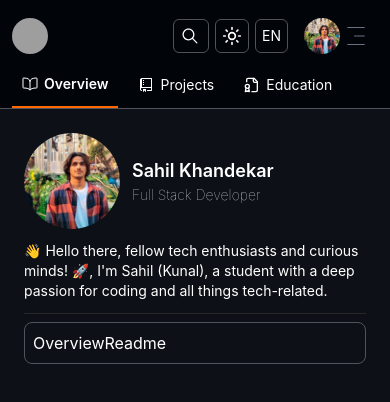
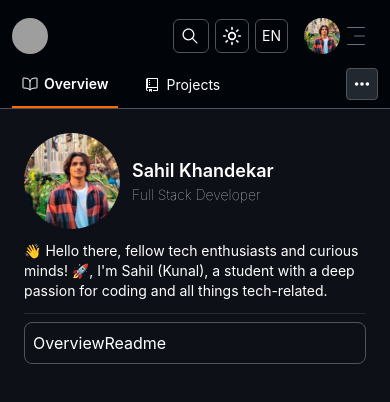
Before and after one commit to KunalKhandekar/kunalkhandekar.dev, a Next.js app: page / in a window 390 px wide. Shown: the top 402 px of the page. Built offline with nearby package versions, Linux system fonts and the light colour scheme; grey boxes are pictures that could not be loaded.

Commit message:
Navbar Responsive for mobile like GitHub

```diff
--- a/package.json
+++ b/package.json
@@ -9,6 +9,7 @@
   },
   "dependencies": {
     "@next/font": "^14.2.15",
+    "@radix-ui/react-popover": "^1.1.15",
     "@radix-ui/react-tooltip": "^1.2.8",
     "lucide-react": "^0.543.0",
     "next": "15.5.2",
--- a/src/components/Navbar.jsx
+++ b/src/components/Navbar.jsx
@@ -1,74 +1,134 @@
 "use client";
-
-import React from "react";
-import Button from "./lib/Button";
+import React, { useState } from "react";
+import Link from "next/link";
+import { usePathname } from "next/navigation";
 import { IoBookOutline } from "react-icons/io5";
 import { GoRepoForked } from "react-icons/go";
 import { VscRepo } from "react-icons/vsc";
 import { LuFileBadge } from "react-icons/lu";
 import { MdOutlineBadge } from "react-icons/md";
-import { usePathname } from "next/navigation";
-import Link from "next/link";
+import { HiDotsHorizontal } from "react-icons/hi";
+import {
+  Popover,
+  PopoverContent,
+  PopoverTrigger,
+} from "../components/lib/Popover";
+import Button from "./lib/Button";
 
 export default function Navbar() {
   const pathname = usePathname();
+  const [open, setOpen] = useState(false);
 
   const topics = [
     {
       name: "overview",
       icon: <IoBookOutline className="size-4" />,
       path: "/",
+      hiddenAt: "max-[280px]:hidden",
+      blockAt: "max-[280px]:block",
     },
     {
       name: "projects",
       icon: <VscRepo className="size-4" />,
       path: "/projects",
+      hiddenAt: "max-[330px]:hidden",
+      blockAt: "max-[330px]:block",
     },
     {
       name: "education",
       icon: <LuFileBadge className="size-4" />,
       path: "/education",
+      hiddenAt: "max-[450px]:hidden",
+      blockAt: "max-[450px]:block",
     },
-    // {
-    //   name: "achievements",
-    //   icon: <GoRepoForked className="size-4" />,
-    //   path: "/achievements",
-    // },
-    // {
-    //   name: "experience",
-    //   icon: <MdOutlineBadge className="size-4" />,
-    //   path: "/experience",
-    // },
+    {
+      name: "achievements",
+      icon: <GoRepoForked className="size-4" />,
+      path: "/achievements",
+      hiddenAt: "max-[570px]:hidden",
+      blockAt: "max-[570px]:block",
+    },
+    {
+      name: "experience",
+      icon: <MdOutlineBadge className="size-4" />,
+      path: "/experience",
+      hiddenAt: "max-[700px]:hidden",
+      blockAt: "max-[700px]:block",
+    },
   ];
 
   return (
-    <nav className="">
-      <ul className="flex items-center justify-items-start gap-2.5">
-        {topics.map(({ name, icon, path }) => {
+    <nav className="w-full flex items-center justify-between">
+      <ul className="flex items-center gap-4">
+        {topics.map(({ name, icon, path, hiddenAt }) => {
           const isActive = pathname === path;
           return (
-            <div
+            <li
               key={name}
-              className={`pb-1.5 ${
+              className={`relative pb-1.5 ${hiddenAt} ${
                 isActive
-                  ? "font-semibold text-zinc-900 dark:text-white border-b-2 border-orange-500 rounded-none"
+                  ? "font-semibold text-zinc-900 dark:text-white border-b-2 border-orange-500"
                   : "text-zinc-600 dark:text-zinc-400 hover:text-zinc-900 dark:hover:text-white"
               }`}
             >
               <Link href={path}>
                 <Button
+                  type="ghost"
                   content={
                     <span className="flex justify-center items-center gap-1.5 capitalize">
                       {icon} {name}
                     </span>
                   }
-                  type="ghost"
                 />
               </Link>
-            </div>
+            </li>
           );
         })}
       </ul>
+
+      {/* Popover for collapsed items */}
+      <Popover open={open} onOpenChange={setOpen}>
+        <PopoverTrigger asChild>
+          <button
+            aria-haspopup="menu"
+            aria-expanded={open}
+            className="min-[701px]:hidden flex items-center justify-center w-8 h-8 rounded border border-zinc-300 dark:border-zinc-600 dark:bg-[#212830] mb-2"
+          >
+            <HiDotsHorizontal size={18} />
+          </button>
+        </PopoverTrigger>
+        <PopoverContent className="min-[701px]:hidden min-w-[140px] max-w-[200px]">
+          <ul className="flex flex-col gap-1">
+            {topics.map(({ name, icon, path, blockAt }) => {
+              const isActive = pathname === path;
+              return (
+                <li
+                  key={name}
+                  className={`relative hidden w-full ${blockAt} ${
+                    isActive ? "font-semibold text-orange-500" : ""
+                  }`}
+                >
+                  <Link
+                    href={path}
+                    className="flex items-center gap-2 text-zinc-700 dark:text-zinc-300 w-full"
+                    onClick={() => setOpen(false)}
+                  >
+                    <Button
+                      type="ghost"
+                      content={
+                        <span className="flex justify-center items-center gap-1.5 capitalize ">
+                          {icon} {name}
+                        </span>
+                      }
+                       classes="w-full justify-start"
+                    />
+                  </Link>
+                </li>
+              );
+            })}
+          </ul>
+        </PopoverContent>
+      </Popover>
     </nav>
   );
 }
--- /dev/null
+++ b/src/components/lib/Popover.jsx
@@ -0,0 +1,26 @@
+"use client";
+
+import * as React from "react";
+import * as PopoverPrimitive from "@radix-ui/react-popover";
+
+const Popover = PopoverPrimitive.Root;
+const PopoverTrigger = PopoverPrimitive.Trigger;
+const PopoverAnchor = PopoverPrimitive.Anchor;
+
+const PopoverContent = React.forwardRef(
+  ({ className = "", align = "center", sideOffset = 4, ...props }, ref) => (
+    <PopoverPrimitive.Portal>
+      <PopoverPrimitive.Content
+        ref={ref}
+        align={align}
+        sideOffset={sideOffset}
+        className={`z-50 w-64 rounded-md border border-zinc-200 bg-white dark:border-zinc-700 dark:bg-[#010409] p-3 shadow-md outline-none mr-2 transition-all ${className}`}
+        {...props}
+      />
+    </PopoverPrimitive.Portal>
+  )
+);
+
+PopoverContent.displayName = "PopoverContent";
+
+export { Popover, PopoverTrigger, PopoverContent, PopoverAnchor };
```
Also changed, not shown: 1 other file (tests, documents, lock files or other folders).
